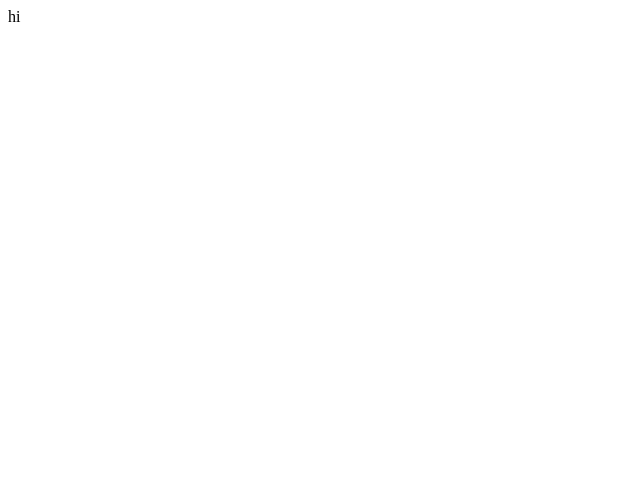
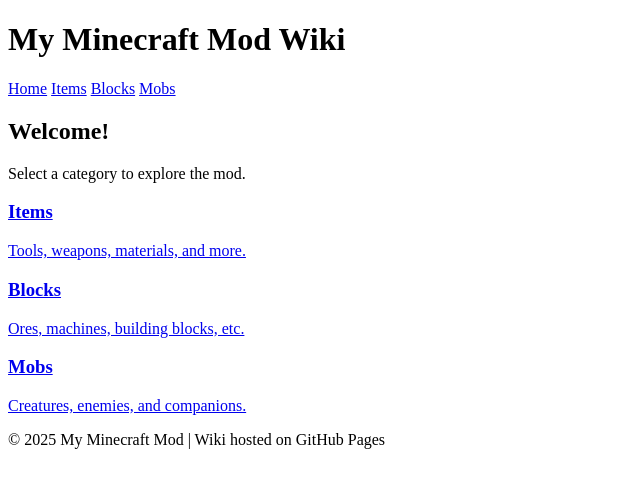
Before and after one commit to antonio8conceicao-droid/test, a plain HTML site: page index.html in a window 1280 px wide. Shown: the whole page, without its empty margins (0-640 px from the left). Drawn offline with Linux system fonts and the light colour scheme.

Commit message:
Create basic structure for Minecraft Mod Wiki

```diff
--- a/index.html
+++ b/index.html
@@ -1 +1,49 @@
-<h>hi</h>
+<!DOCTYPE html>
+<html lang="en">
+<head>
+    <meta charset="UTF-8">
+    <title>My Minecraft Mod Wiki</title>
+    <link rel="stylesheet" href="style.css">
+</head>
+<body>
+
+<header>
+    <h1>My Minecraft Mod Wiki</h1>
+    <nav>
+        <a href="index.html">Home</a>
+        <a href="pages/items.html">Items</a>
+        <a href="pages/blocks.html">Blocks</a>
+        <a href="pages/mobs.html">Mobs</a>
+    </nav>
+</header>
+
+<main>
+    <h2>Welcome!</h2>
+    <p>Select a category to explore the mod.</p>
+
+    <div class="category-grid">
+
+        <a href="pages/items.html" class="category-card">
+            <h3>Items</h3>
+            <p>Tools, weapons, materials, and more.</p>
+        </a>
+
+        <a href="pages/blocks.html" class="category-card">
+            <h3>Blocks</h3>
+            <p>Ores, machines, building blocks, etc.</p>
+        </a>
+
+        <a href="pages/mobs.html" class="category-card">
+            <h3>Mobs</h3>
+            <p>Creatures, enemies, and companions.</p>
+        </a>
+
+    </div>
+</main>
+
+<footer>
+    <p>© 2025 My Minecraft Mod | Wiki hosted on GitHub Pages</p>
+</footer>
+
+</body>
+</html>
```
